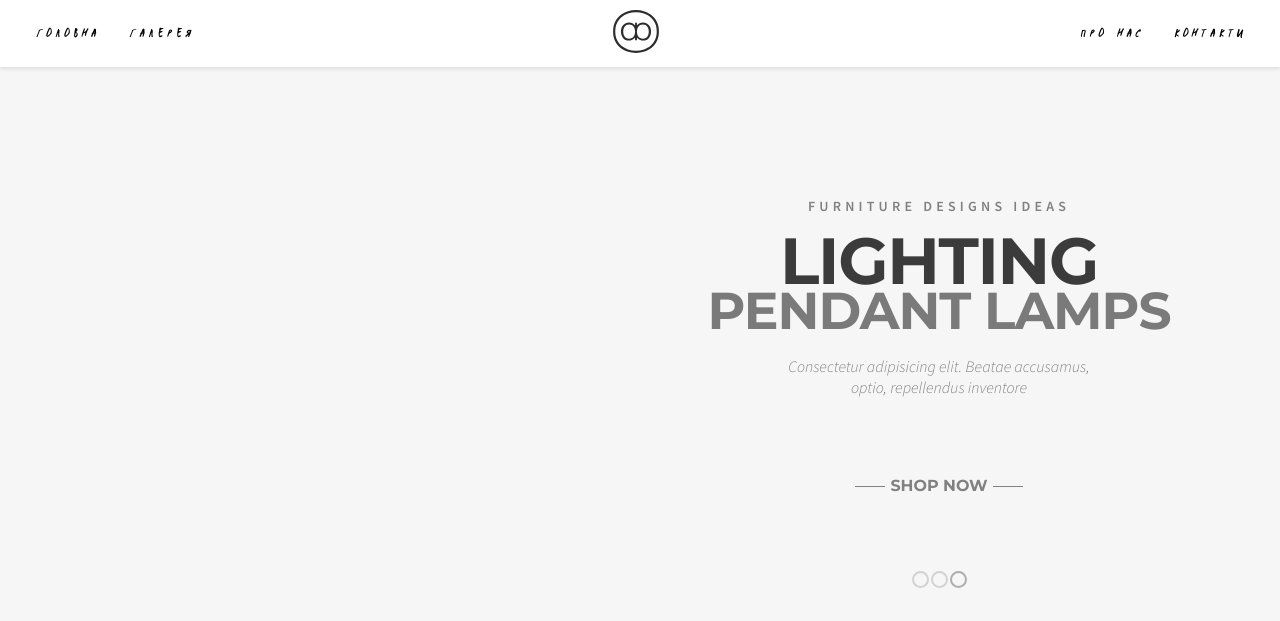
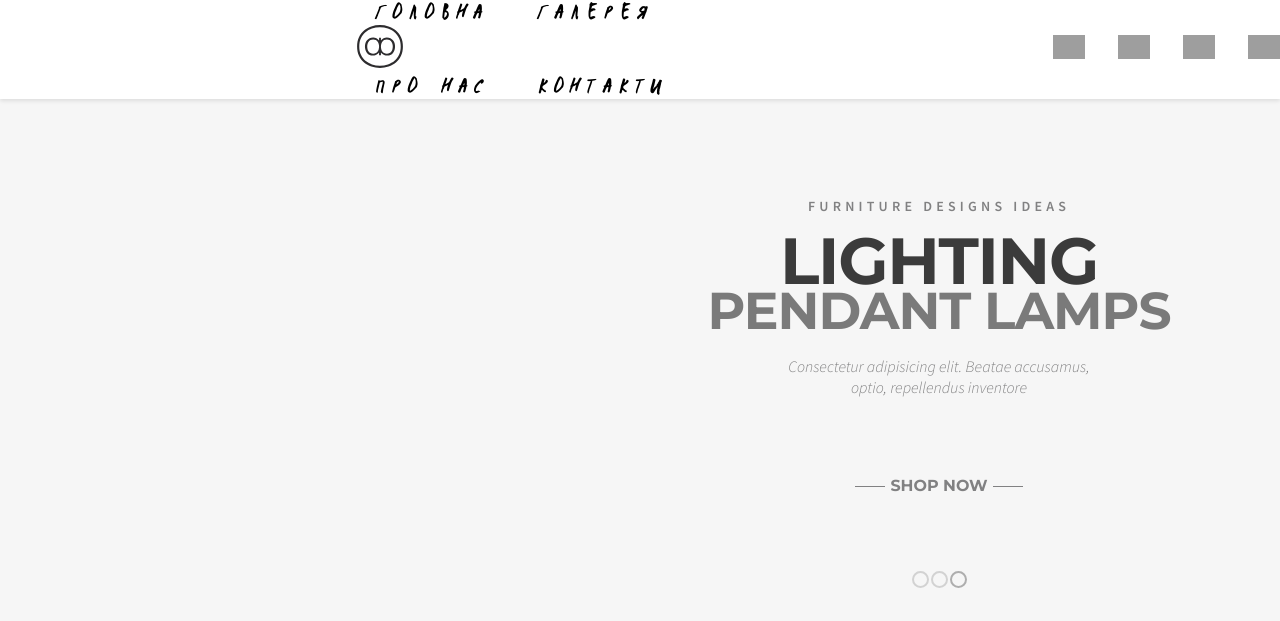
Before and after one commit to vitokdrako/dev.farforrent.com.ua, a Django app: page /en/ in a window 1280 px wide; the page is wider, and only the part inside the window is pictured. Shown: the top 621 px of that part. Run offline with Django 4.2, Linux system fonts and the light colour scheme; some libraries are stand-ins or nearby versions; grey boxes are pictures that could not be loaded.

Commit message:
header fixed

```diff
--- a/farforre/farforre/static/css/style.css
+++ b/farforre/farforre/static/css/style.css
@@ -1,4 +1,10 @@
 @charset "UTF-8";
+@font-face {
+  font-family: 'FarforCustomFont';
+  src: url('../fonts/FARFOR_Script.ttf') format('truetype');
+  font-weight: normal;
+  font-style: normal;
+}
 /**
 * Eric Meyer's Reset CSS v2.0
 */
@@ -163,6 +169,7 @@ body {
 
 .header {
   font-family: 'FarforCustomFont', sans-serif;
+  font-size: 25px;
 }
 
 .fixed-header {
@@ -170,9 +177,16 @@ body {
   top: 0;
   left: 0;
   width: 100%;
-  background-color: #fff; /* або інший колір фону */
+  background-color: #fff;
   z-index: 1000;
   box-shadow: 0 2px 4px rgba(0,0,0,0.1);
+}
+
+.menu-container {
+  display: flex;
+  justify-content: space-between; /* Центрувати між лівою та правою частиною */
+  align-items: center;
+  width: 100%;
 }
 
 .navigation-menu {
@@ -187,6 +201,7 @@ body {
   text-align: center;
 }
 
+
 .menu-item {
   text-decoration: none;
   color: #000;
@@ -195,6 +210,19 @@ body {
 
 .menu-item:hover {
   color: #555;
+}
+
+.menu-right {
+  display: block;
+  justify-content: flex-end;
+}
+.menu-icon {
+  margin-left: 15px; /* Відступ між іконками */
+}
+
+.menu-icon img {
+  height: 24px;
+  width: auto;
 }
 
 .section-slider {
@@ -2309,10 +2337,3 @@ body {
 .text-style {
   line-height: 18px;
 }
-
-@font-face {
-  font-family: 'FarforCustomFont';
-  src: url('/fonts/FARFOR_Script.ttf') format('truetype');
-  font-weight: normal;
-  font-style: normal;
-}
--- a/farforre/farforre/templates/index.html
+++ b/farforre/farforre/templates/index.html
@@ -55,19 +55,39 @@
 
   <body>
     <header class="header fixed-header">
-      <nav class="navigation-menu">
+      <div class="menu-container">
+          <div class="menu-left">
+            <!-- Тут можуть бути лінки або інші елементи -->
+          </div>
+
+          <!-- Центральна частина -->
+          <div class="menu-center">
             <a href="{% url 'home' %}" class="menu-item">{% trans "ГОЛОВНА" %}</a>
             <a href="{% url 'gallery' %}" class="menu-item">{% trans "ГАЛЕРЕЯ" %}</a>
-
-        <div class="logo group">
-          <img class="layer" src="{% static 'images/logo.svg' %}" alt="Лого" width="46" height="43">
+            <div class="logo">
+              <img src="{% static 'images/logo.svg' %}" alt="Лого" width="46" height="43">
             </div>
-
             <a href="{% url 'about' %}" class="menu-item">{% trans "ПРО НАС" %}</a>
             <a href="{% url 'contact' %}" class="menu-item">{% trans "КОНТАКТИ" %}</a>
+          </div>
+           <!-- Права частина -->
+      <div class="menu-right">
+        <a href="favorite.html" class="menu-icon">
+          <img src="{% static 'images/icons/favorite.svg' %}" alt="Saved">
+        </a>
+        <a href="search.html" class="menu-icon">
+          <img src="{% static 'images/icons/search.svg' %}" alt="Search">
+        </a>
+        <a href="cart.html" class="menu-icon">
+          <img src="{% static 'images/icons/cart.svg' %}" alt="Cart">
+        </a>
+        <a href="account.html" class="menu-icon">
+          <img src="{% static 'images/icons/account.svg' %}" alt="Account">
+        </a>
+      </div>
     </nav>
+  </div>
 </header>
-
         </div>
         <div class="section-slider group">
           <div class="slogan">
```
Also changed, not shown: farforre/farforre/static/fonts/FARFOR_Script.ttf (renamed from farforre/fonts/FARFOR_Script.ttf), farforre/farforre/static/fonts/HelveticaNeueFARFOR_MODE_Light.ttf (renamed from farforre/fonts/HelveticaNeueFARFOR_MODE_Light.ttf), farforre/farforre/static/images/handbag.png (deleted), farforre/farforre/static/images/heart.png (deleted), farforre/farforre/static/images/icons/account.svg (added), farforre/farforre/static/images/icons/cart.svg (added), farforre/farforre/static/images/icons/favorite.svg (added), farforre/farforre/static/images/icons/search.svg (added), farforre/farforre/templates/account.html (added), farforre/farforre/templates/cart.html (added), farforre/farforre/templates/favorite.html (added), farforre/farforre/templates/search.html (added). Lines whose indentation alone changed are shown as unchanged.
